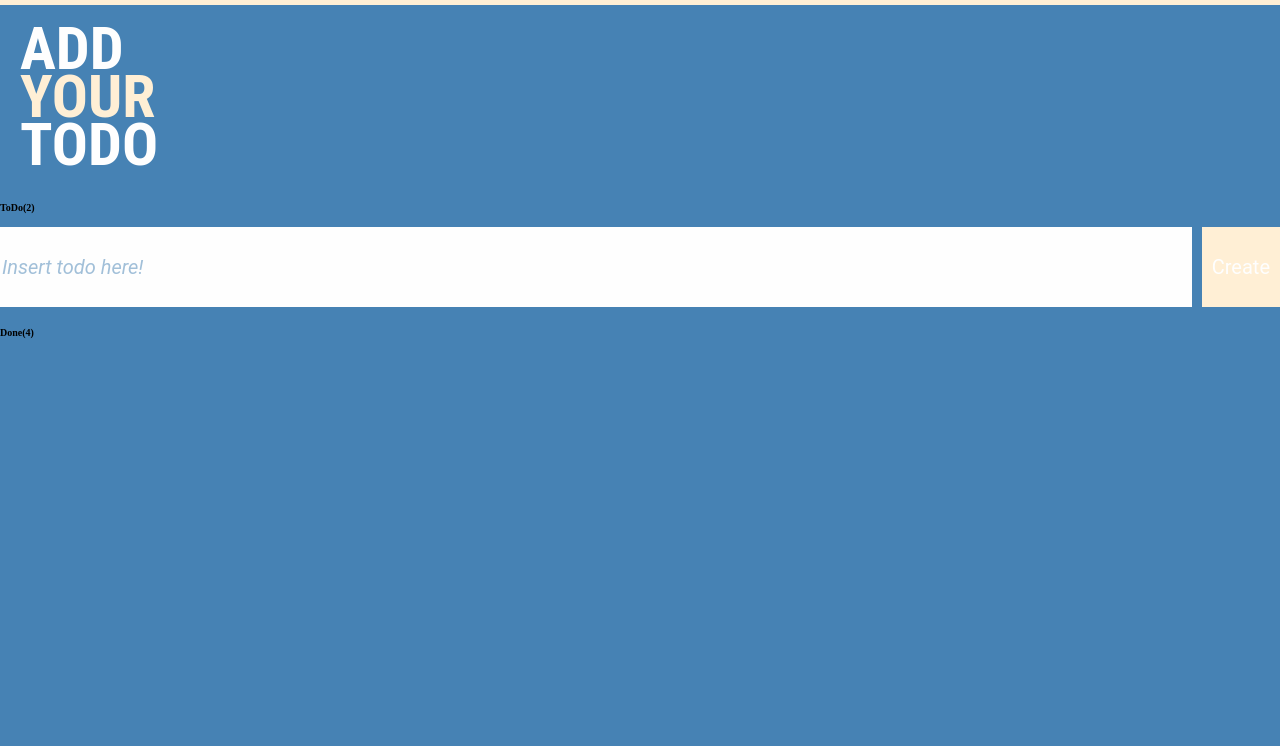
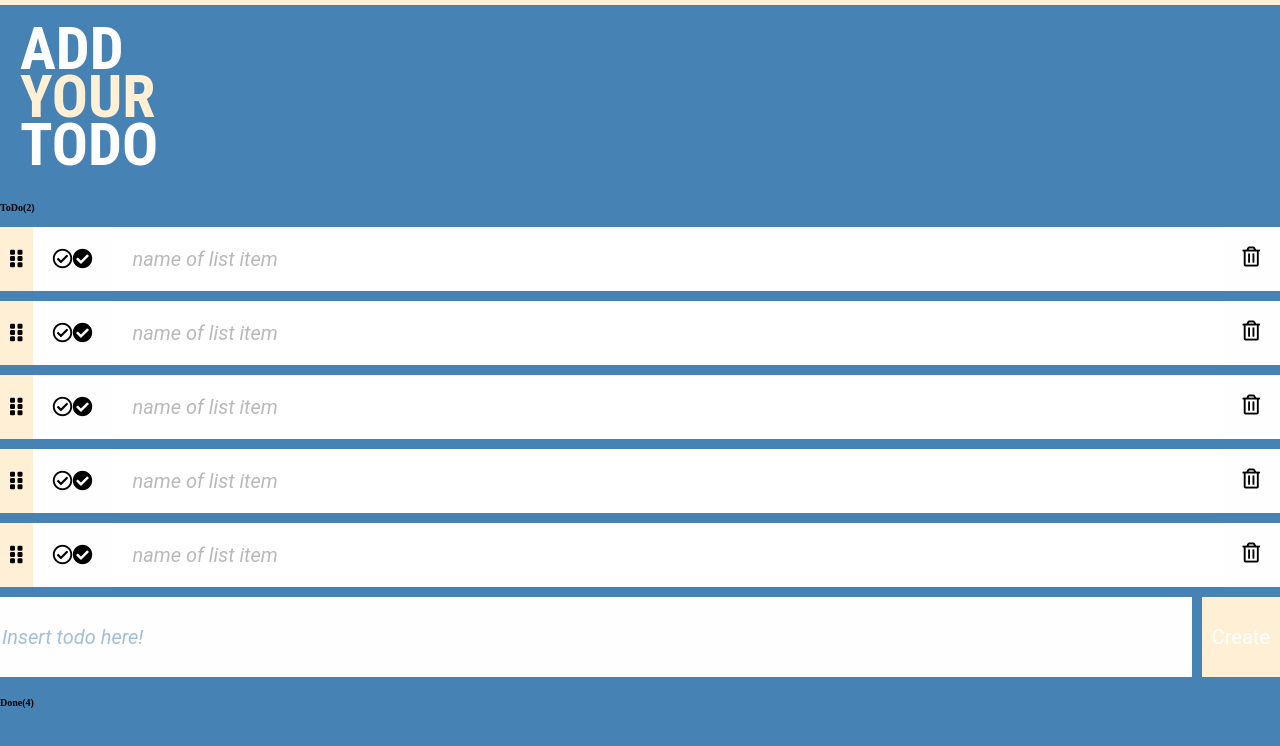
Before and after one commit to imked/angular-todo-list, an Angular app in the folder ToDoList/: page / in a window 1280 px wide. Shown: the top 746 px of the page. Built offline with nearby package versions, Linux system fonts and the light colour scheme.

Commit message:
Style todo items

```diff
--- a/ToDoList/src/app/_template/template-todo/template-todo.component.html
+++ b/ToDoList/src/app/_template/template-todo/template-todo.component.html
@@ -1,3 +1,17 @@
-<p>
-  template-todo works!
-</p>
+<div class="todo">
+  <div class="todo-content">
+    <div class="handle">
+      <i class="fas fa-grip-vertical"></i>
+    </div>
+    <div class="todo-content-check">
+      <i class="far fa-check-circle"></i>
+      <i class="fas fa-check-circle"></i>
+    </div>
+    <div class="todo-content-title">
+      <input type="text" placeholder="name of list item" />
+    </div>
+  </div>
+  <div class="delete">
+    <i class="far fa-trash-alt"></i>
+  </div>
+</div>
--- a/ToDoList/src/app/_template/template-todo/template-todo.component.sass
+++ b/ToDoList/src/app/_template/template-todo/template-todo.component.sass
@@ -0,0 +1,69 @@
+@import '../../../sass/_var.sass'
+
+.todo
+  width: 100%
+  background-color: $white
+  margin: 0 0 $cube 0
+  display: flex
+  flex-flow: row
+  justify-content: space-between
+  align-items: stretch
+  height: 100%
+  .todo-content
+    width: 100%
+    display: flex
+    flex-flow: row
+    justify-content: flex-start
+    align-items: center
+    .handle
+      background-color: $prime
+      height: 100%
+      display: flex
+      flex-flow: row
+      padding: 0 $cube 0 $cube
+      justify-content: center
+      align-items: center
+      cursor: grab
+      i
+        font-size: $cube*2
+    .todo-content-check
+      display: flex
+      margin: $cube*2
+      flex-flow: row
+      justify-content: center
+      align-items: center
+      cursor: pointer
+      i
+        font-size: $cube*2
+    .todo-content-title
+      width: 100%
+      input
+        font-family: $font2
+        font-size: $cube*2
+        padding: $cube*2
+        color: $second
+        width: 100%
+        border: none
+        word-break: break-word
+      input::placeholder
+        opacity: 0.5
+        font-style: italic
+      input:focus
+        outline: none
+  .delete
+    padding: $cube*2
+    cursor: pointer
+    i
+      font-size: $cube*2
+      display: flex
+      flex-flow: row
+      justify-content: center
+      align-items: center
+.todo.done
+  .todo-content
+    .handle
+      display: none
+    .todo-content-title
+      input
+        opacity: 0.3
+        text-decoration: line-through
--- a/ToDoList/src/app/app.component.html
+++ b/ToDoList/src/app/app.component.html
@@ -1,7 +1,13 @@
 <app-template-header></app-template-header>
 <div class="list-view">
   <h4>ToDo<span>(2)</span></h4>
-  <div class="todo-elements"></div>
+  <div class="todo-elements">
+    <app-template-todo></app-template-todo>
+    <app-template-todo></app-template-todo>
+    <app-template-todo></app-template-todo>
+    <app-template-todo></app-template-todo>
+    <app-template-todo></app-template-todo>
+  </div>
   <app-template-todo-form></app-template-todo-form>
   <h4>Done<span>(4)</span></h4>
   <div class="todo-elements"></div>
--- a/ToDoList/src/index.html
+++ b/ToDoList/src/index.html
@@ -1,12 +1,18 @@
-<!doctype html>
+<!DOCTYPE html>
 <html lang="en">
   <head>
-  <meta charset="utf-8">
+    <meta charset="utf-8" />
     <title>ToDoList</title>
-  <base href="/">
+    <base href="/" />
 
-  <meta name="viewport" content="width=device-width, initial-scale=1">
-  <link rel="icon" type="image/x-icon" href="favicon.ico">
+    <meta name="viewport" content="width=device-width, initial-scale=1" />
+    <link rel="icon" type="image/x-icon" href="favicon.ico" />
+    <link
+      rel="stylesheet"
+      href="https://use.fontawesome.com/releases/v5.8.1/css/all.css"
+      integrity="sha384-50oBUHEmvpQ+1lW4y57PTFmhCaXp0ML5d60M1M7uH2+nqUivzIebhndOJK28anvf"
+      crossorigin="anonymous"
+    />
   </head>
   <body>
     <app-root></app-root>
```
Lines whose indentation alone changed are shown as unchanged.
